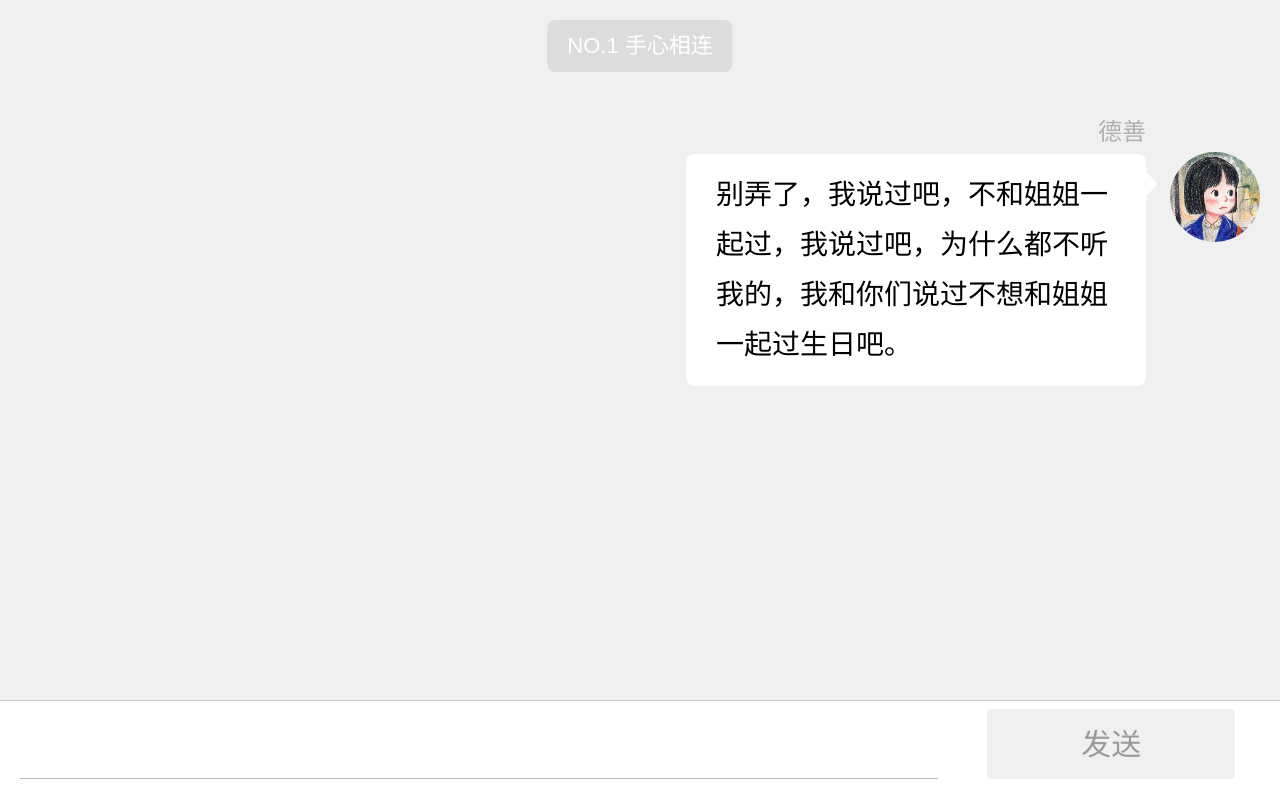
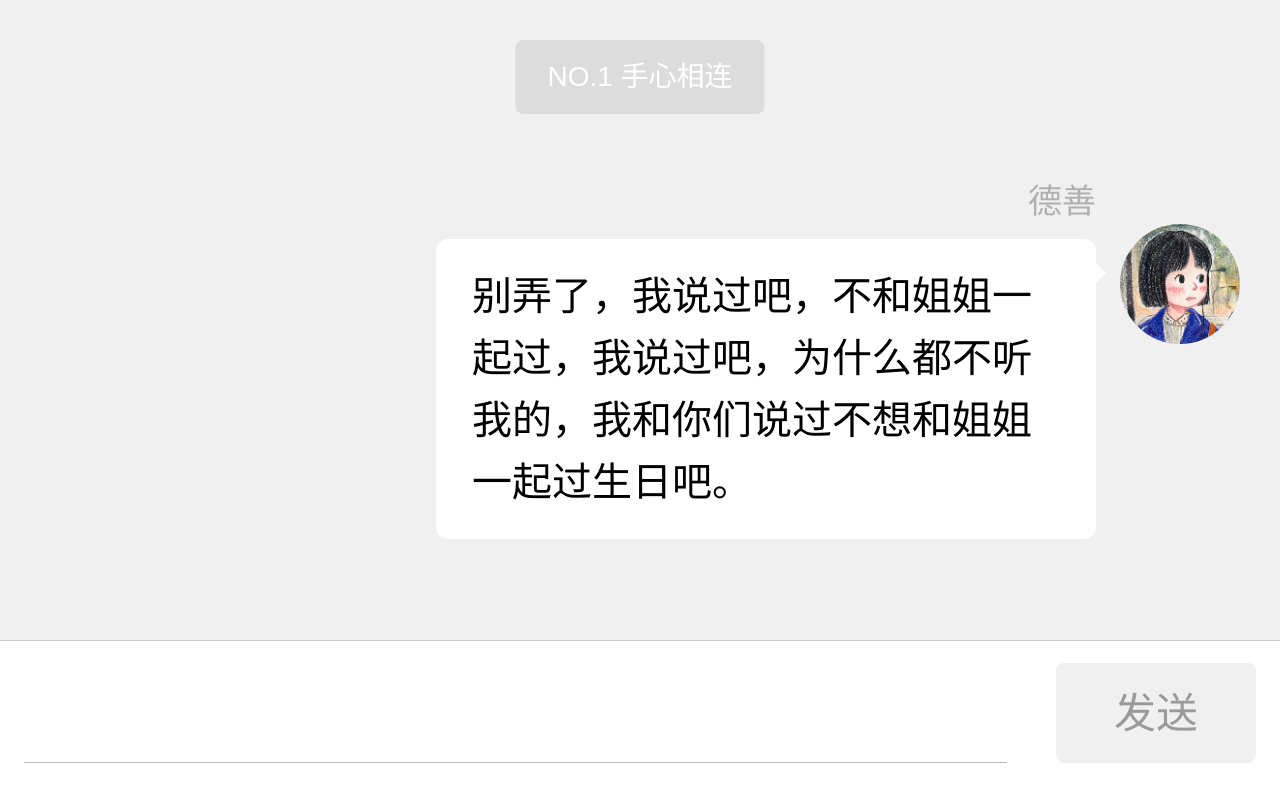
Before and after one commit to jlianphoto/react-auto-dialog, a React (Create React App) app: page / in a window 1280 px wide. Built offline with nearby package versions, Linux system fonts and the light colour scheme.

Commit message:
use flexible instead of ante-viewport

```diff
--- a/public/index.html
+++ b/public/index.html
@@ -5,7 +5,8 @@
     <meta name="theme-color" content="#000000">
     <!-- <link rel="shortcut icon" href="%PUBLIC_URL%/favicon.ico"> -->
     <title>请回答</title>
-    <script src="%PUBLIC_URL%/js/antm-viewport.min.js"></script>
+    <!-- <script src="%PUBLIC_URL%/js/antm-viewport.min.js"></script> -->
+    <script src="http://g.tbcdn.cn/mtb/lib-flexible/0.3.4/??flexible_css.js,flexible.js"></script>
     <script src="http://res.wx.qq.com/open/js/jweixin-1.2.0.js"></script>
 
   </head>
--- a/src/App.jsx
+++ b/src/App.jsx
@@ -60,11 +60,11 @@ let config = {
 		},
 		{
 			name : '德善爸爸',
-			img : require('./img/de_father.jpg')
+			img : require('./img/de.jpg')
 		},
 		{
 			name : '德善妈妈',
-			img : require('./img/de_mother.jpg')
+			img : require('./img/de.jpg')
 		},
 	],
 	fuzzy : {
--- a/src/lib/wechat.scss
+++ b/src/lib/wechat.scss
@@ -3,6 +3,12 @@
 ul,li,p,img,iframe{
   margin:0;
   padding: 0;
+}
+html{
+  height: 100%;
+}
+body{
+  min-height: 100%;
 }
 
 body {
@@ -18,45 +24,44 @@ body {
   display: block;
   width: 0;
   height: 0;
-  border: 12px solid transparent;
+  border: 16px solid transparent;
   position: absolute;
-  top:30px;
+  top:34px;
   transform: translateY(-50%);
 }
 
 .wechat {
     clear: both;
     display: table;
-    -webkit-box-sizing: border-box;
     box-sizing: border-box;
     width: 100%;
-    padding: 20px 20px;
-    padding-bottom: 120px;
+    padding: 40px;
+    padding-bottom: 200px;
 
     li{
-      margin-bottom: 40px;
+      margin-bottom: 60px;
       list-style:none;
 
       .bubble{
-        max-width:460px;
-        padding: 16px 30px;
+        max-width:660px;
+        padding: 26px 36px;
         min-height: 50px;
         position: relative;
         text-align: left;
-        line-height: 50px;
-        font-size: 28px;
+        line-height: 62px;
+        font-size: 40px;
         border-radius: 4px;
         background: #fff;
-        border-radius: 8px;
+        border-radius: 12px;
         word-wrap: normal;
         box-sizing: border-box;
       }
       .portrait{
-        width: 90px;
-        height: 90px;
-        border-radius: 50px;
+        width: 120px;
+        height: 120px;
+        border-radius: 60px;
         position: relative;
-        top: 40px;
+        top: 50px;
       }
       .radio{
         display: inline-block;
@@ -109,10 +114,9 @@ body {
         background: #dcdcdc;
         border-radius: 8px;
         color : #fff;
-        padding : 10px 20px;
-        font-size: 22px;
-        line-height: 32px;
-        min-height: 32px;
+        padding : 18px 32px;
+        font-size: 28px;
+        line-height: 38px;
       }
     }
 
@@ -124,9 +128,8 @@ body {
         }
 
         p{
-          margin-bottom: 10px;
-          font-size: 24px;
-          height: 32px;
+          margin-bottom: 16px;
+          font-size: 34px;
           color: #b0b0b0;
         }
 
@@ -144,7 +147,7 @@ body {
         &:before{
           @extend %arrow;
           border-right-color: #fff;
-          left: -24px;
+          left: -26px;
         }
       }
     }
@@ -158,14 +161,13 @@ body {
           float: right;
         }
         p{
-          margin-bottom: 10px;
           text-align: right;
         }
         .bubble{
           &:before{
             @extend %arrow;
             border-left-color: #fff;
-            right: -24px;
+            right: -26px;
           }
         }
       }
@@ -173,27 +175,29 @@ body {
 
 .wechat-input-wrapper{
     width: 100%;
-    height: 100px;
+    height: 160px;
     position: fixed;
     bottom: 0;
     left: 0;
     z-index: 1;
     background: #fff;
     border-top: 1px solid #ccc;
-    padding: 8px 20px;
+    padding: 22px 24px;
     box-sizing: border-box;
+    display: flex;
 
     input{
-      display: block;
-      float: left;
+      flex:1;
+      -webkit-box-flex:1;
+      -webkit-flex:1;
       width: 74%;
-      height: 70px;
+      height: 100px;
       margin-right: 4%;
       border :none;
       border-bottom: 1px solid #bbb;
       outline: 0;
-      font-size: 30px;
-      padding-left: 14px;
+      font-size: 42px;
+      padding-left: 24px;
       box-sizing: border-box;
       background: #fff;
 
@@ -204,17 +208,15 @@ body {
     }
 
     button{
-      display: block;
-      float: left;
-      width: 20%;
-      height: 70px;
-      line-height: 70px;
+      width: 200px;
+      height: 100px;
+      line-height: 100px;
       background: #009200;
-      font-size: 30px;
+      font-size: 42px;
       color: #fff;
       border : 0;
       outline: 0;
-      border-radius: 4px;
+      border-radius: 8px;
 
       &.active{
         color: #fff;
```
